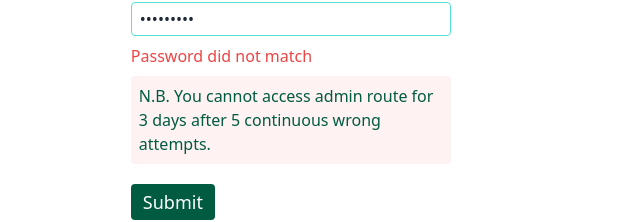
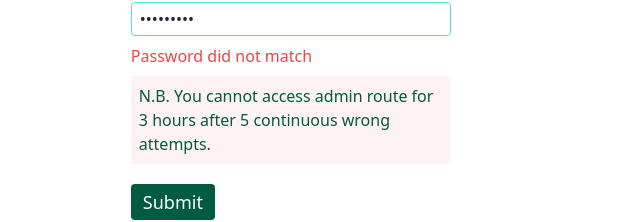
Before and after one commit to Bakhtiar2000/shopnojoyi-coaching-center, a React (Vite) app: page /admin in a window 1280 px wide. Both pictures are taken after typing "Sample123" into the empty fields and a click on the input "Submit". Shown: the part 325-547 px from the top of the page, without its empty margins (318-958 px from the left). Built offline with nearby package versions, Linux system fonts and the light colour scheme; no server answers.

Commit message:
denial time decreased

```diff
--- a/src/layout/Admin.jsx
+++ b/src/layout/Admin.jsx
@@ -19,7 +19,7 @@ const Admin = () => {
     const [error, setError] = useState('');
     const [wrongAttempts, setWrongAttempts] = useState(0);
     const [accessDenied, setAccessDenied] = useState(false);
-    const denialPeriod = 30 * 1000; // 30 seconds in milliseconds
+    const denialPeriod = 3 * 60 * 60 * 1000; // 3 hours in milliseconds
     const navigate = useNavigate()
 
     axiosSecure.get(`password?token=${import.meta.env.VITE_Token}`)
@@ -93,7 +93,7 @@ const Admin = () => {
                                     error &&
                                     <>
                                         <p className='text-red-500 mt-2'>{error}</p>
-                                        <p className='text-title bg-red-50 w-52 md:w-64 lg:w-80 rounded p-2 mt-2'>N.B. You cannot access admin route for 3 days after 5 continuous wrong attempts.</p>
+                                        <p className='text-title bg-red-50 w-52 md:w-64 lg:w-80 rounded p-2 mt-2'>N.B. You cannot access admin route for 3 hours after 5 continuous wrong attempts.</p>
                                     </>
                                 }
 
--- a/src/pages/admission/Admission.jsx
+++ b/src/pages/admission/Admission.jsx
@@ -47,7 +47,7 @@ const Admission = () => {
                                 setSelectedClass(e.target.value)
                                 setSelectedSubjects([])
                             }}
-                            className='w-[280px] rounded outline-none px-2 py-1 border border-black/60'
+                            className='w-[280px] rounded outline-none px-2 py-1 border border-black/60 cursor-pointer'
                             defaultValue=""
                         >
                             <option disabled value="">শ্রেণি বাছাই করো (বিভাগ সহকারে)</option>
```
